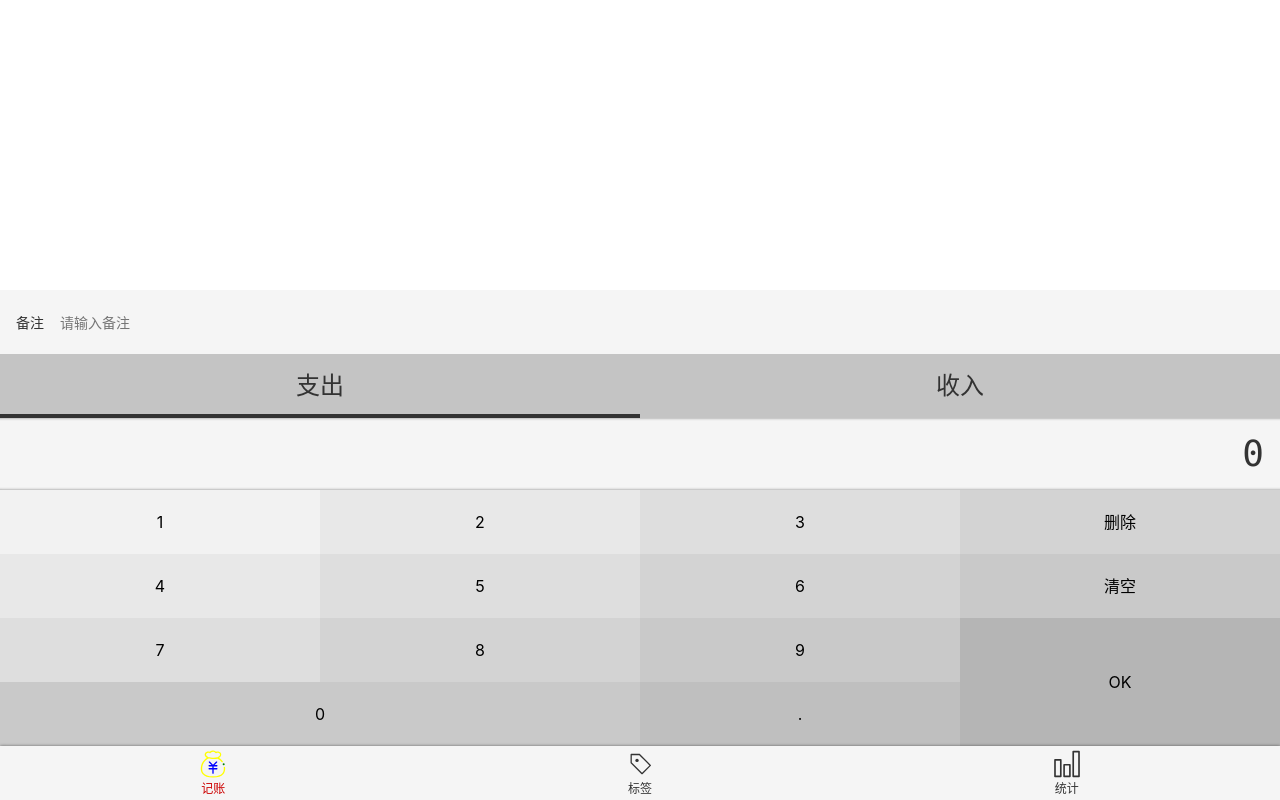
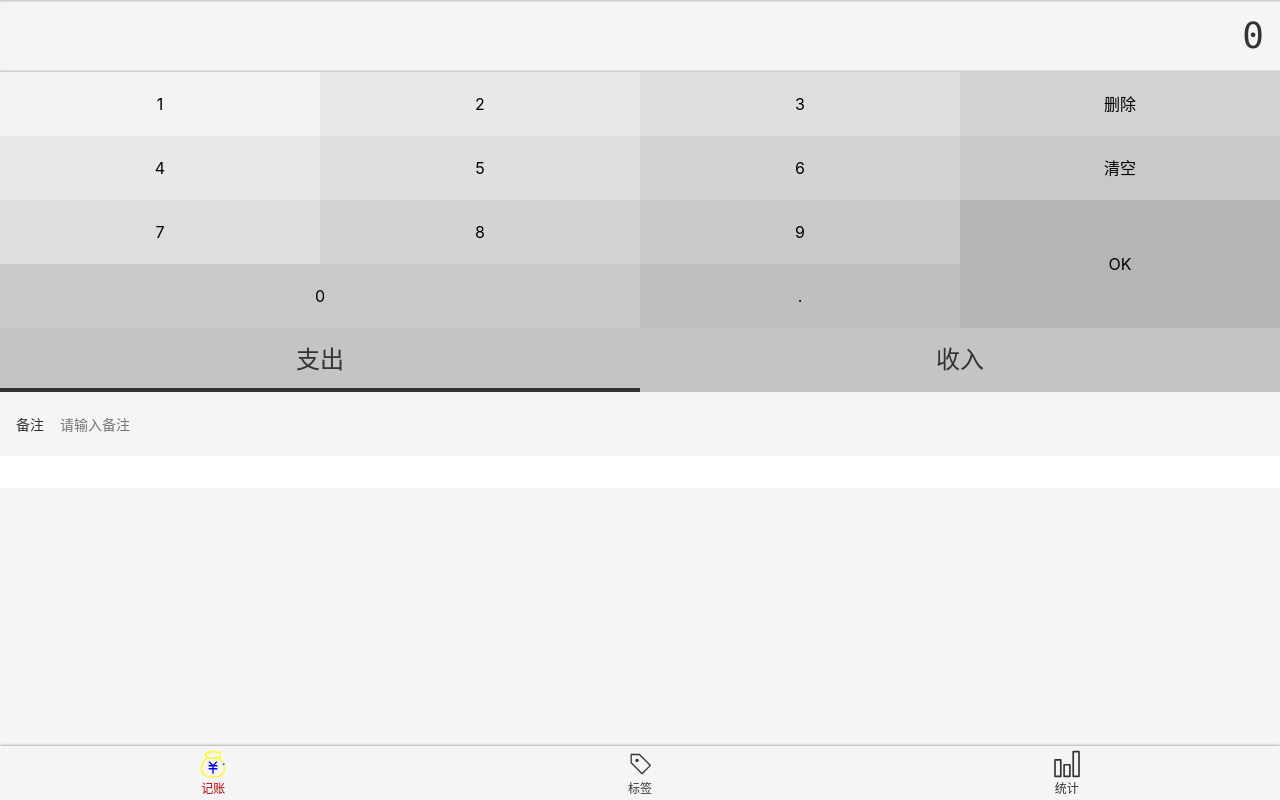
Before and after one commit to wanmaoor/account, a Vue app: page /labels#/money in a window 1280 px wide. Built offline with nearby package versions, Linux system fonts and the light colour scheme.

Commit message:
Use ::v-deep instead of passing contentClass prop

```diff
--- a/src/components/Layout.vue
+++ b/src/components/Layout.vue
@@ -1,6 +1,6 @@
 <template>
   <div class="container">
-    <div class="view" :class="contentClass">
+    <div class="view">
       <slot/>
     </div>
     <Nav/>
@@ -10,7 +10,6 @@
 <script lang="ts">
   export default {
     name: "Layout",
-    props: ["contentClass"]
   }
 </script>
 
```
